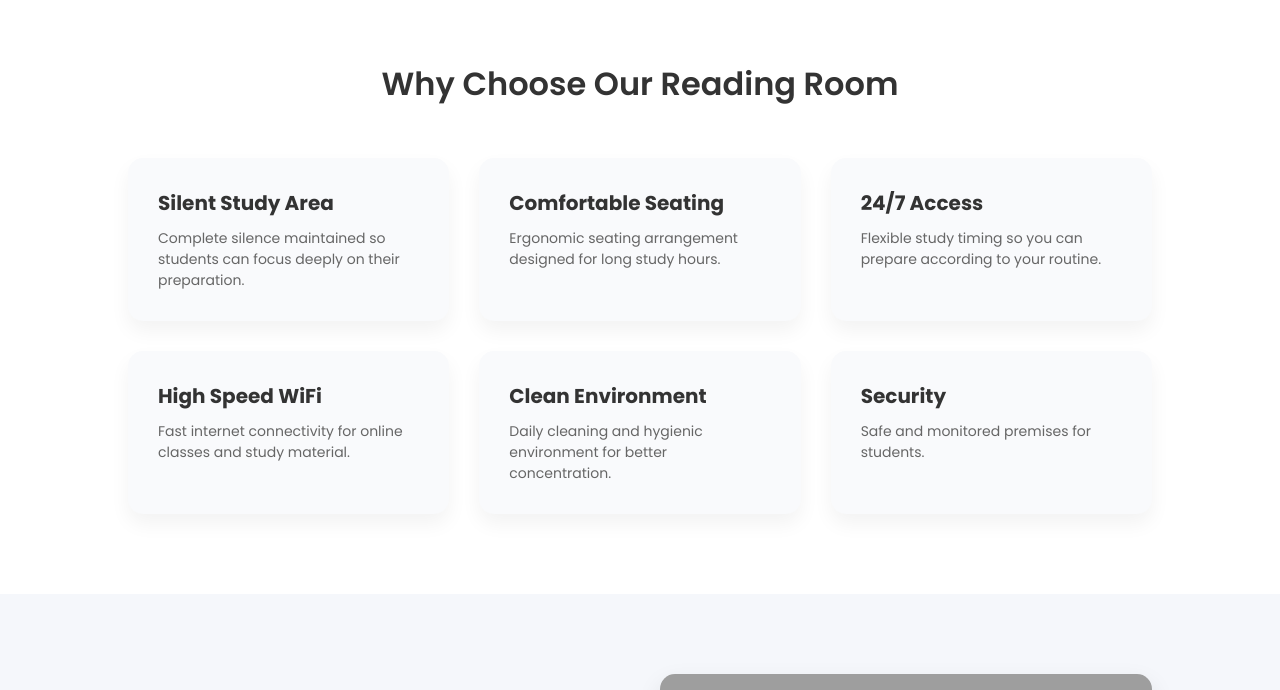
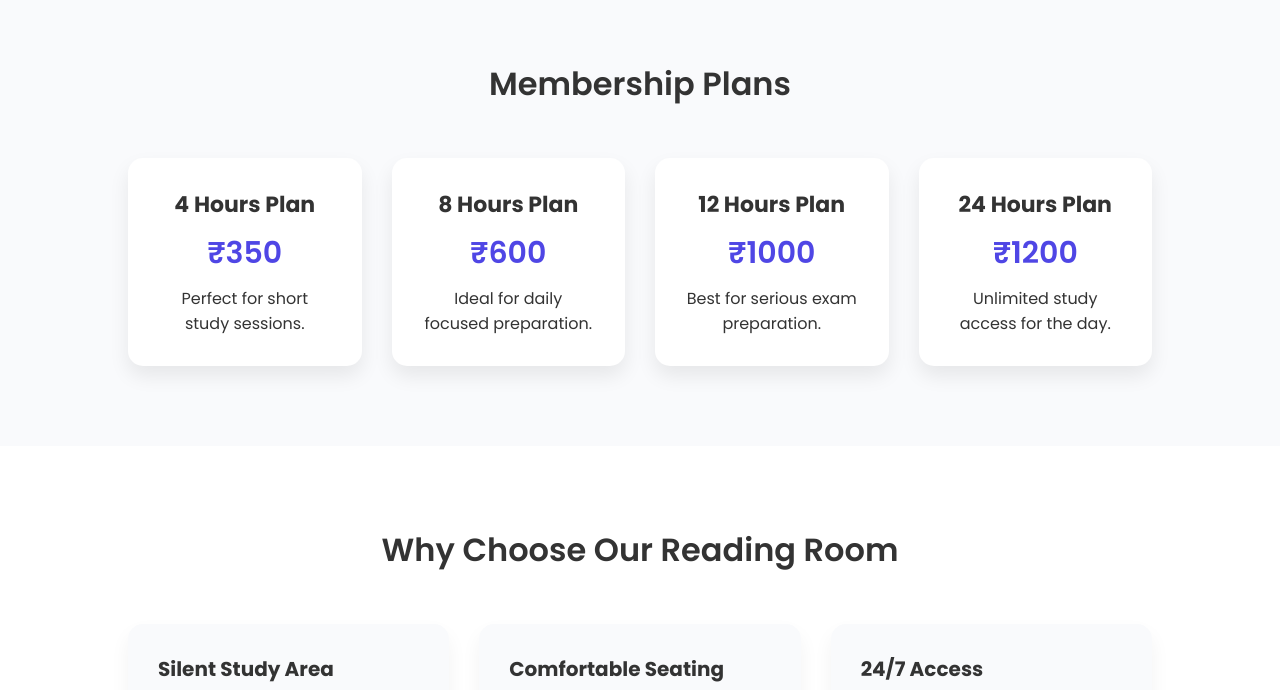
Before and after one commit to Roushanbobdj/my-flask-app-2, a Flask app: page / in a window 1280 px wide. Shown: the part 761-1451 px from the top of the page. Run offline with Flask 3, Linux system fonts and the light colour scheme; grey boxes are pictures that could not be loaded.

Commit message:
Update home.html

```diff
--- a/templates/home.html
+++ b/templates/home.html
@@ -167,6 +167,46 @@ width:100%;
 height:85vh;
 object-fit:cover;
 }
+
+/* ================= MEMBERSHIP PLANS ================= */
+
+.plans{
+padding:80px 10%;
+background:#f9fafc;
+}
+
+.plan-grid{
+display:grid;
+grid-template-columns:repeat(auto-fit,minmax(220px,1fr));
+gap:30px;
+}
+
+.plan-card{
+background:white;
+padding:30px;
+border-radius:15px;
+text-align:center;
+box-shadow:0 10px 20px rgba(0,0,0,0.08);
+transition:0.3s;
+}
+
+.plan-card:hover{
+transform:translateY(-8px);
+box-shadow:0 15px 30px rgba(0,0,0,0.1);
+}
+
+.plan-card h3{
+font-size:22px;
+margin-bottom:10px;
+}
+
+.price{
+font-size:30px;
+color:#4f46e5;
+font-weight:600;
+margin-bottom:10px;
+}
+
 /* ================= FEATURES ================= */
 
 .features{
@@ -379,7 +419,41 @@ text-align:center;
 </div>
 
 </section>
+<!-- ================= MEMBERSHIP PLANS ================= -->
 
+<section class="plans">
+
+<h2 class="section-title">Membership Plans</h2>
+
+<div class="plan-grid">
+
+<div class="plan-card">
+<h3>4 Hours Plan</h3>
+<p class="price">₹350</p>
+<p>Perfect for short study sessions.</p>
+</div>
+
+<div class="plan-card">
+<h3>8 Hours Plan</h3>
+<p class="price">₹600</p>
+<p>Ideal for daily focused preparation.</p>
+</div>
+
+<div class="plan-card">
+<h3>12 Hours Plan</h3>
+<p class="price">₹1000</p>
+<p>Best for serious exam preparation.</p>
+</div>
+
+<div class="plan-card">
+<h3>24 Hours Plan</h3>
+<p class="price">₹1200</p>
+<p>Unlimited study access for the day.</p>
+</div>
+
+</div>
+
+</section>
 <!-- ================= FEATURES ================= -->
 
 <section class="features">
```
